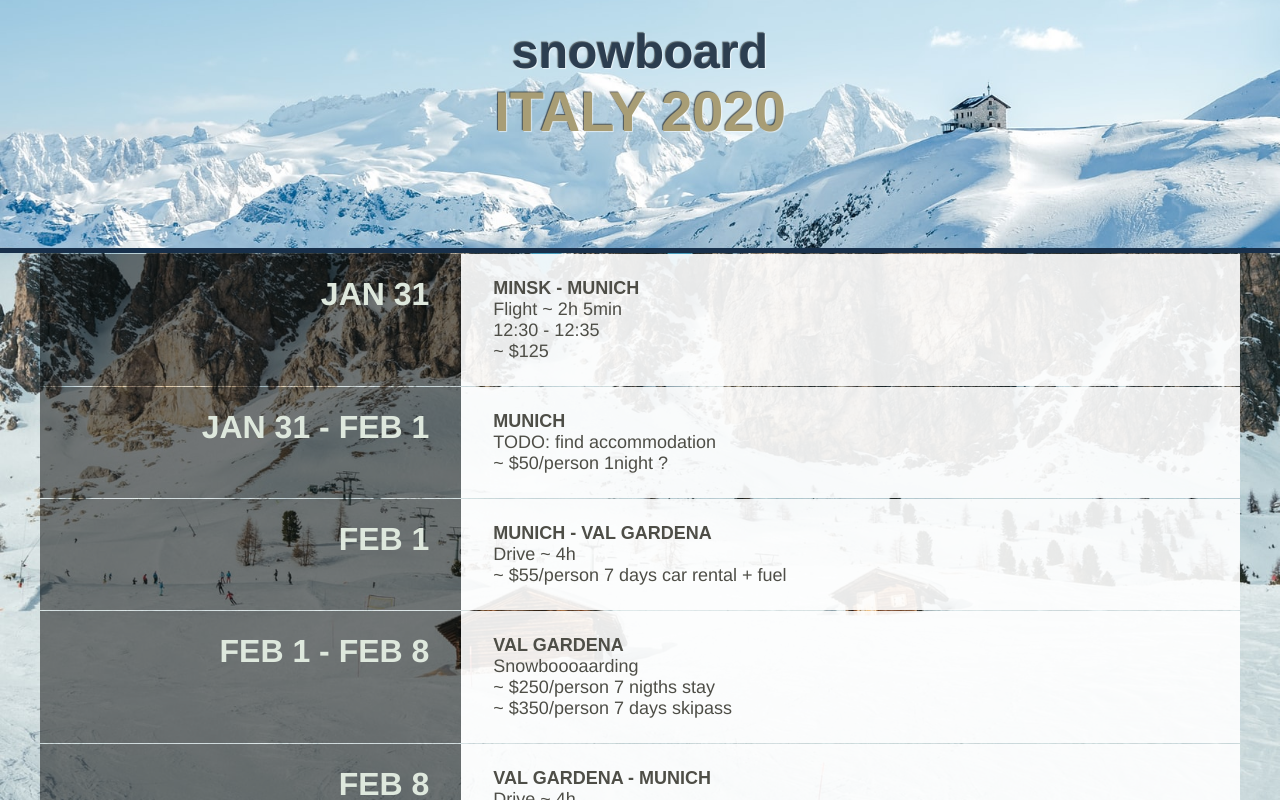
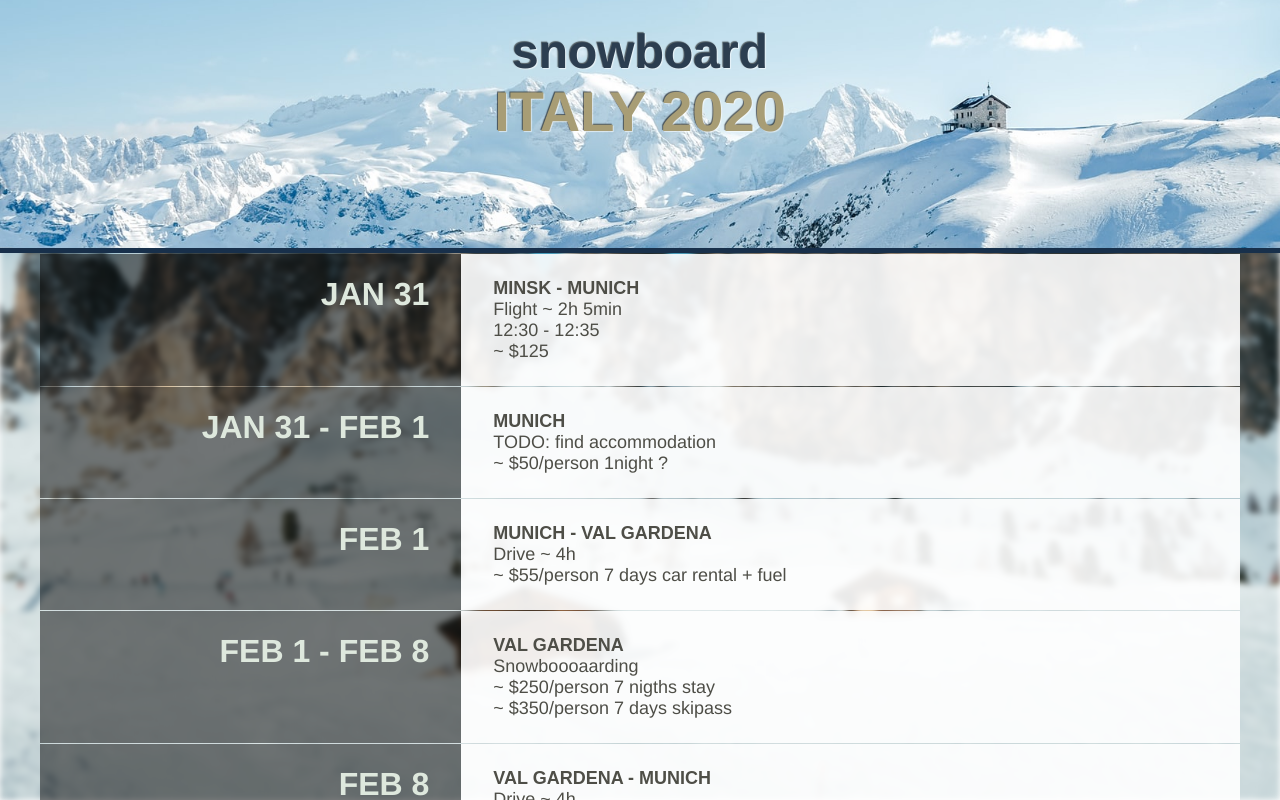
Before and after one commit to polinin/snow20, a Vue app: page / in a window 1280 px wide. Built offline with nearby package versions, Linux system fonts and the light colour scheme; the HTML template or start-up script is replaced by a standard one.

Commit message:
Added blurred background

```diff
--- a/src/components/Layout.vue
+++ b/src/components/Layout.vue
@@ -1,6 +1,7 @@
 <template>
     <div class="wrap">
         <div class="top">
+            <div class="bg-image"></div>
             <header>
                 <div class="header__sub">snowboard</div>
                 <div class="header__title">ITALY 2020</div>
@@ -31,14 +32,24 @@
         flex-direction: column;
         align-content: center;
         overflow-y: auto;
+    }
+
+    .bg-image {
+        z-index: -1;
+        position: fixed;
+        top: 0;
+        height: 100%;
+        width: 100%;
         background-image: url("./../assets/ms.jpeg");
         background-repeat: no-repeat;
         background-size: cover;
         background-position: center;
+        filter: blur(3px);
     }
 
     .top {
         flex: 1;
+        position: relative;
     }
 
     .content {
```
